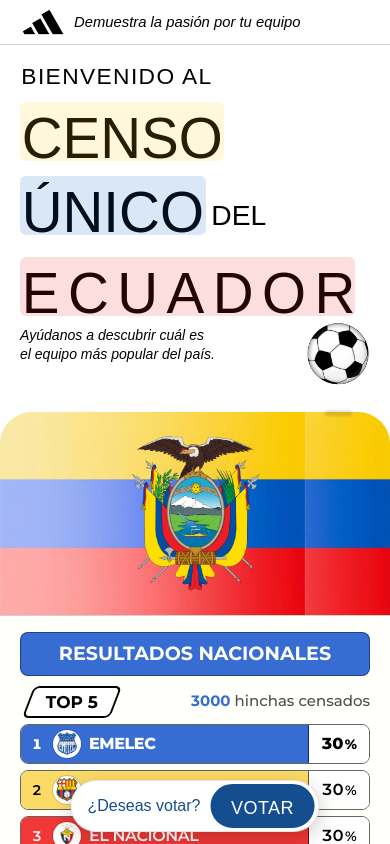
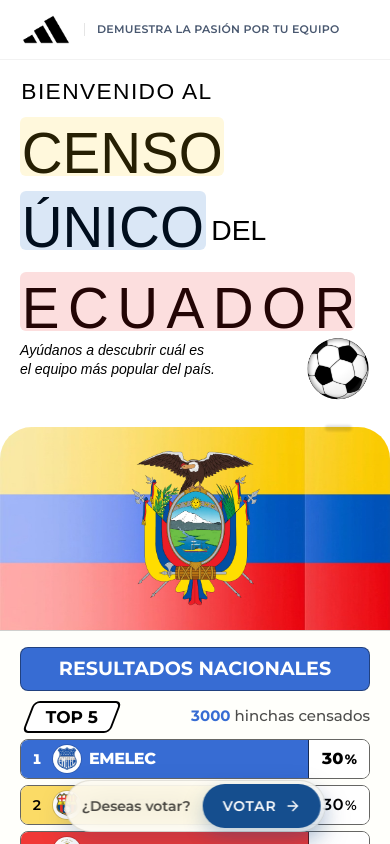
Before and after one commit to LuisNioTorres/hinchasEcuador, a Next.js app: page / in a window 390 px wide. Shown: the top 844 px of the page. Built offline with nearby package versions, Linux system fonts and the light colour scheme; a web font is replaced by a local one.

Commit message:
se corrigen errores de nextjs

```diff
--- a/src/app/globals.css
+++ b/src/app/globals.css
@@ -24,8 +24,8 @@
   --background: #ffffff;
   --foreground: #000000;
 
-  /* Alto del header fijo: 45px en todas las pantallas. */
-  --header-h: calc(2.8125rem + env(safe-area-inset-top, 0px));
+  /* Alto del header fijo: 60px por debajo de lg (más el notch). */
+  --header-h: calc(3.75rem + env(safe-area-inset-top, 0px));
 
   /* Margen lateral de página por debajo de desktop; respeta el notch en horizontal. */
   --page-x: max(
@@ -108,7 +108,14 @@
   }
 }
 
-/* lg+: header con el estilo del login (logo y píldoras), 72px. PROPUESTA en revisión. */
+/* Teléfono en horizontal (poca altura): header de 52px. */
+@media (orientation: landscape) and (height <= 31.25rem) {
+  :root {
+    --header-h: calc(3.25rem + env(safe-area-inset-top, 0px));
+  }
+}
+
+/* Laptop y escritorio (lg+): header de 72px. */
 @media (min-width: 64rem) {
   :root {
     --header-h: 4.5rem;
--- a/src/components/layout/site-header.tsx
+++ b/src/components/layout/site-header.tsx
@@ -3,62 +3,54 @@ import { ArrowRight } from "lucide-react";
 import { ownerAssets } from "@/config/owner-assets";
 import { OwnerImage } from "@/components/ui/owner-image";
 
-/** Ruta provisional (página en blanco) a la que dirige VOTAR en este hito. */
+/** Ruta del inicio de sesión, a la que dirige VOTAR. */
 export const VOTE_ROUTE = "/votar";
 
 /**
- * Header fijo de la Página Principal: permanece visible durante todo el scroll.
- * Mide 45px por debajo de lg y 72px en lg+ (--header-h).
+ * Header fijo de la Página Principal, con el mismo estilo que el del login: barra
+ * blanca translúcida con desenfoque, logo, eslogan en Montserrat y VOTAR como
+ * píldora azul con flecha. Permanece visible durante todo el scroll. Alto en
+ * --header-h: 60px por debajo de lg, 52px con el teléfono girado y 72px en lg+.
  *
- * VOTAR: Tiro Bangla tiene métricas verticales asimétricas; `pt-[0.2em]` compensa
- * el desfase para que la palabra quede centrada ópticamente (verificado midiendo
- * píxeles en capturas).
+ * El desenfoque va en una capa interna (`before`) y no en el header: un
+ * `backdrop-filter` en el header convertiría a la cápsula del teléfono, que es
+ * `fixed`, en relativa al header en vez de al viewport.
  *
- * Teléfono en vertical (phone): el header queda solo con logo y eslogan, y
- * "¿Deseas votar?" + VOTAR pasan a una cápsula flotante compacta, centrada y al alcance del pulgar,
- * y con el botón relleno para que sea la acción dominante. Es `fixed` dentro del
- * header sticky: el header no debe tener transform ni filter, o dejaría de
- * anclarse al viewport (el `backdrop-blur` solo se aplica en lg+, donde la cápsula
- * no existe).
+ * Teléfono en vertical (phone): la barra queda con logo y eslogan, y
+ * "¿Deseas votar?" + VOTAR pasan a una cápsula flotante centrada abajo, al alcance
+ * del pulgar, con el mismo estilo de vidrio.
  *
- * Tablet: una sola fila, con VOTAR relleno y redondo. El botón mide 36px de alto
- * para caber en el header; `after` amplía su zona táctil a 44px.
- *
- * lg+ (PROPUESTA en revisión): mismo estilo que el header del login. Barra
- * translúcida con desenfoque, logo más grande, eslogan en Montserrat y VOTAR como
- * píldora azul con flecha, a juego con "Volver al inicio".
- *
- * Horizontal: una sola fila con VOTAR siempre a la vista. Por debajo de 640px no
- * cabe "¿Deseas votar?" y se oculta.
+ * Tablet, teléfono girado y lg+: una sola fila. Por debajo de 640px de ancho no
+ * cabe "¿Deseas votar?" y se oculta (VOTAR sigue a la vista).
  */
 export function SiteHeader() {
   return (
-    <header className="sticky top-0 z-50 h-(--header-h) border-b border-divider bg-white font-tiro text-black max-lg:pt-[env(safe-area-inset-top)] lg:border-black/5 lg:bg-white/75 lg:font-montserrat lg:backdrop-blur-md">
-      <div className="flex h-full items-center justify-between gap-2 max-lg:px-(--page-x) sm:gap-4 lg:px-[max(2.5rem,4vw)]">
-        <div className="flex items-center gap-3 max-lg:min-w-0 max-sm:gap-2 lg:gap-5">
-          <div className="w-10 shrink-0 min-[360px]:w-[2.875rem] lg:w-[clamp(4.5rem,5.2vw,6rem)]">
+    <header className="sticky top-0 z-50 h-(--header-h) border-b border-black/5 pt-[env(safe-area-inset-top)] font-montserrat text-black before:absolute before:inset-0 before:-z-10 before:bg-white/75 before:backdrop-blur-md lg:pt-0">
+      <div className="flex h-full items-center justify-between gap-3 px-(--page-x) lg:px-[max(2.5rem,4vw)]">
+        <div className="flex min-w-0 items-center gap-3 sm:gap-4 lg:gap-5">
+          <div className="w-[3.25rem] shrink-0 wide:w-12 tablet:w-[3.75rem] lg:w-[clamp(4.5rem,5.2vw,6rem)]">
             <OwnerImage
               asset={ownerAssets.companyIcon}
-              sizes="(min-width: 64rem) 96px, 46px"
+              sizes="(min-width: 64rem) 96px, 60px"
             />
           </div>
-          <p className="text-[0.9375rem] italic leading-tight max-sm:text-[clamp(0.8125rem,3.7vw,0.9375rem)] md:max-lg:whitespace-nowrap phone:text-[clamp(0.8125rem,3.8vw,0.9375rem)] phone:whitespace-nowrap min-[45.375rem]:tablet:whitespace-nowrap lg:border-l lg:border-black/10 lg:pl-5 lg:text-[0.8125rem] lg:font-semibold lg:tracking-wide lg:text-[#0b1f3f]/75 lg:uppercase lg:not-italic">
+          <p className="min-w-0 border-l border-black/10 pl-3 text-[0.6875rem] leading-tight font-semibold tracking-wide text-[#0b1f3f]/75 uppercase sm:pl-4 sm:text-xs lg:pl-5 lg:text-[0.8125rem]">
             Demuestra la pasión por tu equipo
           </p>
         </div>
 
-        <div className="flex items-center justify-end gap-3 max-lg:shrink-0 phone:fixed phone:bottom-[max(0.75rem,env(safe-area-inset-bottom))] phone:left-1/2 phone:h-[3.25rem] phone:w-max phone:-translate-x-1/2 phone:gap-2.5 phone:rounded-full phone:border phone:border-black/10 phone:bg-white phone:pr-1 phone:pl-4 phone:shadow-[0_6px_20px_rgba(0,0,0,0.2)] lg:gap-4">
-          <p className="text-lg leading-none text-brand-blue wide:max-sm:hidden tablet:max-sm:hidden max-lg:whitespace-nowrap phone:text-base lg:text-sm lg:font-semibold lg:text-black/70">
+        <div className="flex shrink-0 items-center justify-end gap-3 phone:fixed phone:bottom-[max(0.75rem,env(safe-area-inset-bottom))] phone:left-1/2 phone:h-[3.25rem] phone:w-max phone:-translate-x-1/2 phone:gap-3 phone:rounded-full phone:border phone:border-black/10 phone:bg-white/80 phone:pr-1 phone:pl-4 phone:shadow-[0_0.75rem_1.75rem_rgba(29,58,115,0.22)] phone:backdrop-blur-md lg:gap-4">
+          <p className="text-sm leading-none font-semibold whitespace-nowrap text-black/70 wide:max-sm:hidden tablet:max-sm:hidden">
             ¿Deseas votar?
           </p>
           <Link
             href={VOTE_ROUTE}
-            className="group relative inline-flex h-9 min-w-28 items-center max-sm:min-w-[5.5rem] max-sm:px-3 justify-center rounded-2xl border-[3px] border-brand-blue px-4 pt-[0.2em] text-lg leading-none text-brand-blue transition-colors after:absolute after:inset-x-0 after:-inset-y-1 hover:bg-brand-blue/5 focus-visible:outline-2 focus-visible:outline-offset-2 focus-visible:outline-brand-blue phone:h-11 phone:after:hidden phone:min-w-[6.5rem] phone:rounded-full phone:bg-brand-blue phone:text-lg phone:tracking-wide phone:text-white phone:transition-transform phone:hover:bg-brand-blue phone:active:scale-95 tablet:min-w-[7.5rem] tablet:rounded-full tablet:bg-brand-blue tablet:tracking-wide tablet:text-white tablet:transition-transform tablet:hover:bg-brand-blue tablet:active:scale-95 lg:h-10 lg:min-w-0 lg:gap-2 lg:rounded-full lg:border-0 lg:bg-brand-blue lg:px-5 lg:pt-0 lg:text-sm lg:font-semibold lg:tracking-wider lg:text-white lg:shadow-[0_0.5rem_1.25rem_rgba(21,78,142,0.28)] lg:transition-[background-color,scale] lg:hover:bg-[#0f3f75] lg:focus-visible:outline-results-blue lg:active:scale-95 motion-reduce:lg:active:scale-100"
+            className="group relative inline-flex h-10 items-center justify-center gap-2 rounded-full bg-brand-blue px-5 text-sm leading-none font-semibold tracking-wider text-white shadow-[0_0.5rem_1.25rem_rgba(21,78,142,0.28)] transition-[background-color,scale] after:absolute after:inset-x-0 after:-inset-y-1 hover:bg-[#0f3f75] focus-visible:outline-2 focus-visible:outline-offset-2 focus-visible:outline-results-blue active:scale-95 motion-reduce:active:scale-100 phone:h-11 phone:after:hidden wide:h-9 wide:px-4"
           >
             VOTAR
             <ArrowRight
               aria-hidden="true"
-              className="hidden size-4 transition-transform group-hover:translate-x-0.5 motion-reduce:transition-none lg:block"
+              className="size-4 transition-transform group-hover:translate-x-0.5 motion-reduce:transition-none"
             />
           </Link>
         </div>
```
